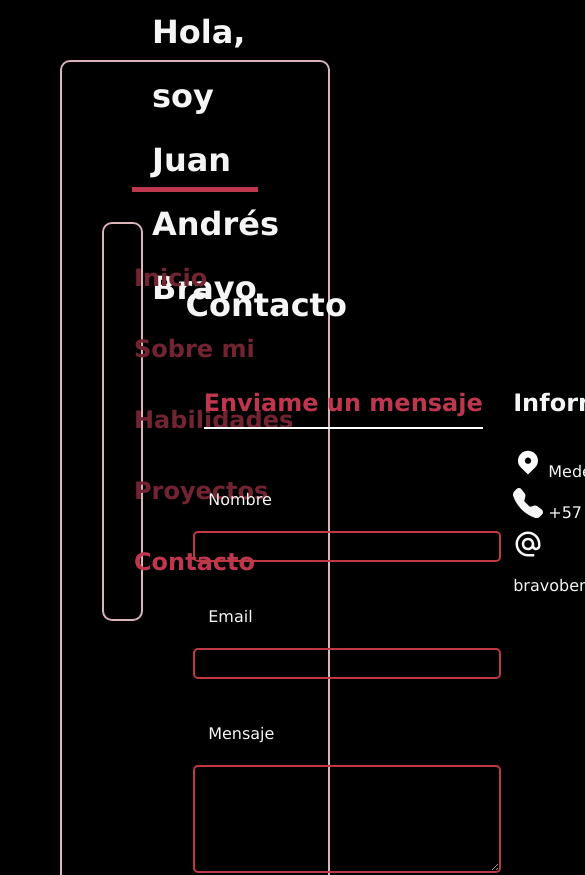
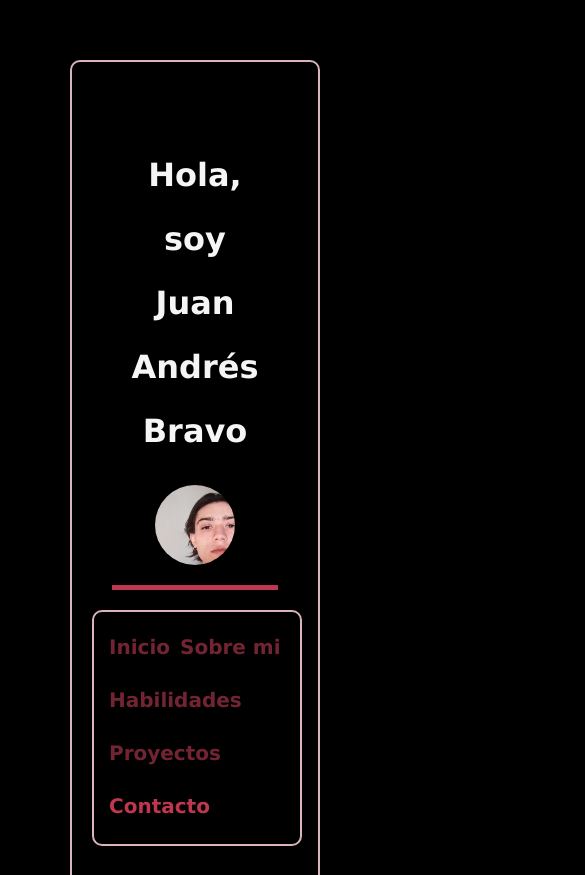
Before and after one commit to JuanAndresBr/Portfolio, a Next.js app: page /contact in a window 390 px wide. Shown: the top 875 px of the page, 585 px wide, since content can reach past the window. Built offline with nearby package versions, Linux system fonts and the light colour scheme.

Commit message:
responsive 80%

```diff
--- a/src/components/NavBar/NavBar.module.css
+++ b/src/components/NavBar/NavBar.module.css
@@ -29,3 +29,47 @@
   text-decoration: none;
   border-bottom: 3px solid transparent;
 }
+@media only screen and (max-width: 768px) {
+  .box {
+    width: 100%;
+    height: auto;
+    margin-bottom: 20px;
+
+  }
+
+  .list {
+    padding: 10px;
+  }
+
+  .Link h2 {
+    font-size: 20px;
+    margin: 5px;
+  }
+
+  .active h2 {
+    font-size: 20px;
+    margin: 5px;
+  }
+}
+
+@media only screen and (min-width: 768px) {
+  .box {
+    width: 20%;
+    height: 100%;
+    margin-right: 20px;
+  }
+
+  .list {
+    padding: 20px;
+  }
+
+  .Link h2 {
+    font-size: 24px;
+    margin: 10px;
+  }
+
+  .active h2 {
+    font-size: 24px;
+    margin: 10px;
+  }
+}
--- a/src/components/Project/project.module.css
+++ b/src/components/Project/project.module.css
@@ -1,5 +1,3 @@
-
-
 .proyecto {
   display: flex;
   flex-direction: column;
@@ -44,3 +42,28 @@
 .imagen:hover{
   transform: scale(1.2);
 }
+
+@media screen and (max-width: 768px) {
+  .proyecto {
+    width: 80%;
+  }
+
+  .box div {
+    margin: 10px;
+  }
+}
+
+@media screen and (max-width: 480px) {
+  .proyecto {
+    width: 100%;
+  }
+
+  .box {
+    flex-direction: column;
+    align-items: center;
+  }
+
+  .box div {
+    margin: 10px 0;
+  }
+}
--- a/src/pages/about/about.module.css
+++ b/src/pages/about/about.module.css
@@ -1,11 +1,11 @@
 .container{
   display: flex;
-  width: 100%;
   flex-direction: column;
   justify-content: center;
   align-items: center;
   font-size: 20px;
 }
+
 .container h2{
   color: var(--color-primario)
 }
@@ -13,3 +13,9 @@
 .underline{
   color: var(--color-secundario);
 }
+
+@media screen and (max-width: 768px) {
+  .container {
+    font-size: 16px;
+  }
+}
--- a/src/pages/contact/contact.module.css
+++ b/src/pages/contact/contact.module.css
@@ -93,3 +93,53 @@
   transition: 0.3s ease;
   border: 2px solid rgb(255, 3, 3);
 }
+@media screen and (max-width: 768px) {
+  .form {
+    width: 90%;
+    margin-top: 10px;
+  }
+  .boxes {
+    margin-top: 10px;
+    flex-wrap: wrap;
+  }
+  .error {
+    margin-left: 5%;
+    margin-right: 5%;
+    width: 90%;
+  }
+}
+
+@media screen and (max-width: 480px) {
+  .form {
+    width: 100%;
+    padding: 10px;
+  }
+  .form button {
+    width: 80px;
+    height: 40px;
+    font-size: 16px;
+  }
+  .form input{
+
+    font-size: 16px;
+    width: 200px;
+  }
+  .form textarea {
+    font-size: 16px;
+    max-width: 200px;
+    min-width: 100px;
+  }
+  .boxes {
+    margin-top: 10px;
+    flex-wrap: wrap;
+  }
+  .error {
+    font-size: 10px;
+    margin-left: 5%;
+    margin-right: 5%;
+    width: 90;
+  }
+  .info{
+    font-size: 11px;
+  }
+}
--- a/src/pages/page.module.css
+++ b/src/pages/page.module.css
@@ -74,6 +74,7 @@
   color: var(--color-terciario);
   text-decoration: none;
   font-size: 20px;
+  border-radius: 10px;
 }
 .link:hover {
   background-color: #575757;
@@ -82,15 +83,61 @@
   animation: mover 2s ease forwards;
 }
 
-.icons{
+.icons {
   margin-top: 40px;
 }
 
-.icon{
+.icon {
   padding: 20px;
 }
 
-.icons a{
+.icons a {
   color: white;
   text-decoration: none;
 }
+@media only screen and (max-width: 768px) {
+  .main {
+    padding: 20px;
+    margin: 10px;
+  }
+
+  .header {
+    margin: 20px;
+    height: auto;
+    flex-direction: column;
+    align-items: center;
+    justify-content: center;
+    text-align: center;
+  }
+
+  .image {
+    width: 80px;
+    height: 80px;
+  }
+
+  .body {
+    flex-direction: column;
+  }
+
+  .box {
+    padding: 10px;
+  }
+
+  .container {
+    margin-top: 20px;
+  }
+
+  .icons {
+    margin-top: 20px;
+  }
+
+  .icon {
+    padding: 10px;
+  }
+
+  .link {
+    margin-top: 30px;
+    padding: 10px;
+    font-size: 16px;
+  }
+}
--- a/src/pages/projects/projects.module.css
+++ b/src/pages/projects/projects.module.css
@@ -34,3 +34,23 @@
 .botones button:hover {
   background-color: var(--color-hover);
 }
+
+
+/* Media queries for responsive design */
+
+@media (max-width: 768px) {
+  .body {
+    flex-direction: column;
+    align-items: center;
+  }
+
+  .header{
+    flex-direction: column;
+    align-items: center;
+  }
+
+  .botones {
+    width: 100%;
+    margin-bottom: 20px;
+  }
+}
```
Also changed, not shown: src/pages/skills/skills.module.css (+25 -0 lines).
